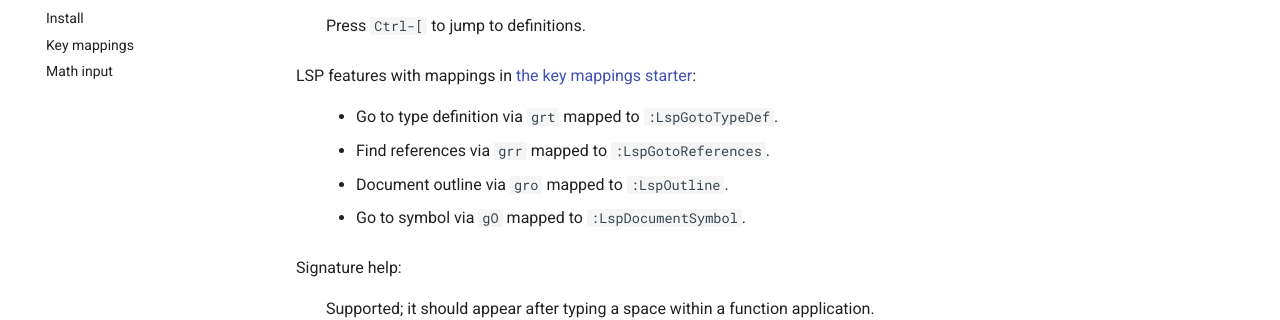
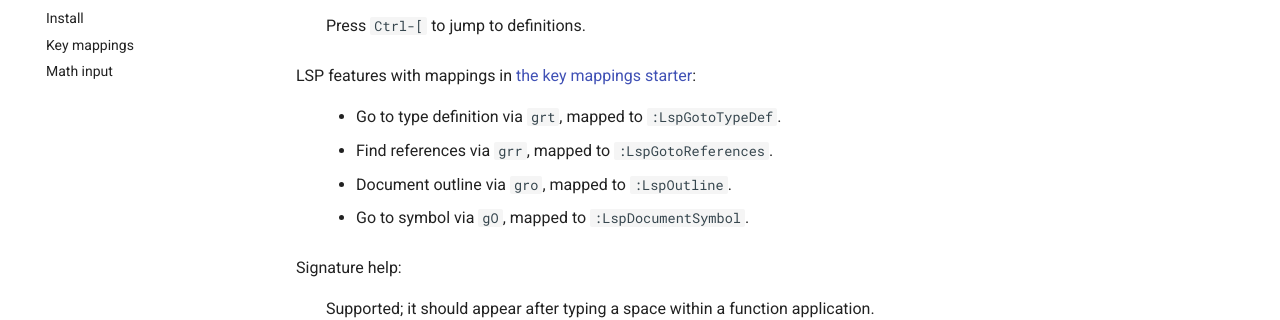
Before and after one commit to castedo/vim9-lean, an MkDocs documentation site: the page built from docs/index.md, in a window 1280 px wide and 900 px high, scrolled down 894 px. Shown: the part 153-473 px from the top of the window. Built offline with MkDocs 1.6.1 and Material for MkDocs 9.7.7, drawn with Linux system fonts in a browser that asks for light colours; comment, search, counter and statistics services are not loaded.

Commit message:
minor copyAIdits

```diff
--- a/docs/index.md
+++ b/docs/index.md
@@ -47,10 +47,10 @@ Go to definition:
 :   Press `Ctrl-[` to jump to definitions.
 
 LSP features with mappings in [the key mappings starter](key-mappings.md):
-:   * Go to type definition via `grt` mapped to `:LspGotoTypeDef`.
-    * Find references via `grr` mapped to `:LspGotoReferences`.
-    * Document outline via `gro` mapped to `:LspOutline`.
-    * Go to symbol via `gO` mapped to `:LspDocumentSymbol`.
+:   * Go to type definition via `grt`, mapped to `:LspGotoTypeDef`.
+    * Find references via `grr`, mapped to `:LspGotoReferences`.
+    * Document outline via `gro`, mapped to `:LspOutline`.
+    * Go to symbol via `gO`, mapped to `:LspDocumentSymbol`.
 
 
 Signature help:
```
Also changed, not shown: docs/install.md (+1 -1 lines), docs/key-mappings.md (+1 -1 lines), docs/math-input.md (+2 -2 lines).
